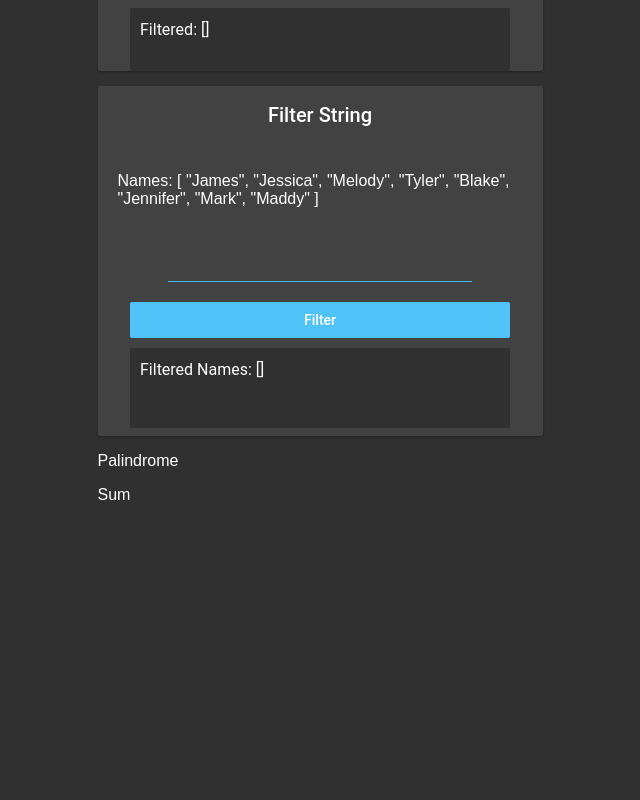
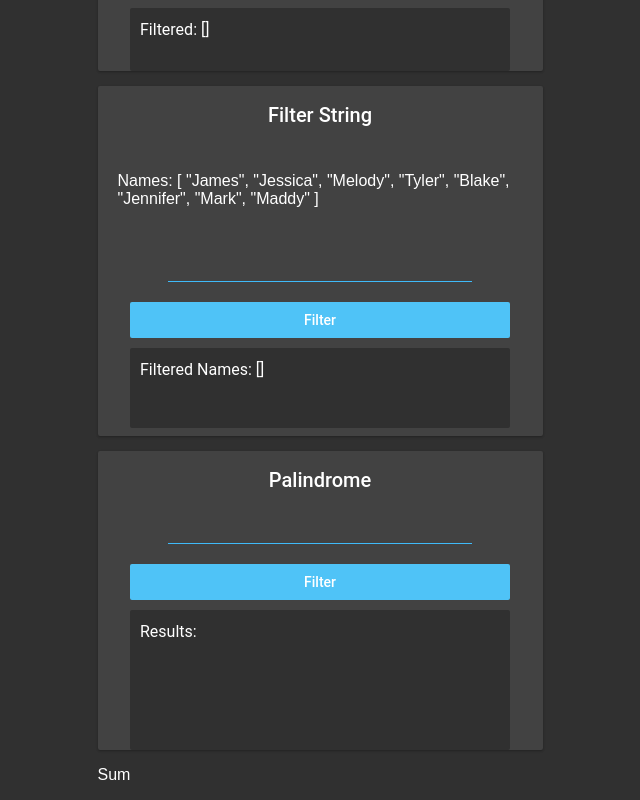
Before and after one commit to sgarner23/React-toy-problems, a React (Create React App) app: page / in a window 1280 px wide. Shown: the part 499-1299 px from the top of the page, without its empty margins (320-960 px from the left). Before the commit the page ends 1019 px from the top, so only its background shows below. Built offline with nearby package versions, Linux system fonts and the light colour scheme.

Commit message:
Palindrome Finished

```diff
--- a/src/components/Topics/EvenAndOdd.js
+++ b/src/components/Topics/EvenAndOdd.js
@@ -7,7 +7,6 @@ const EvenAndOdd = () => {
   const [oddArray, setOddArray] = useState("Odds: []");
 
   function clickHandler(userInput) {
-    console.log(userInput);
     let evens = "";
     let odds = "";
     let splitUserInput = userInput.split(",");
--- a/src/components/Topics/Palindrome.js
+++ b/src/components/Topics/Palindrome.js
@@ -1,9 +1,43 @@
 import React from "react";
+import { useState } from "react";
 
 const Palindrome = () => {
+  const [userInput, setUserInput] = useState("");
+  const [responseText, setResponseText] = useState("Results:");
+
+  function clickHandler() {
+    let reverseStr = [];
+    let userPhrase = userInput.replace(/\s/g, "").toLowerCase();
+
+    for (let i = userInput.length - 1; i >= 0; i--) {
+      if (userInput.charAt(i) === " ") {
+        continue;
+      }
+      reverseStr.push(userInput.toLowerCase().charAt(i));
+    }
+
+    console.log(reverseStr.join(""));
+    console.log(userPhrase);
+
+    if (reverseStr.join("") === userPhrase) {
+      setResponseText(`Results: true`);
+    } else {
+      setResponseText(`Results: false`);
+    }
+  }
+
   return (
-    <div>
-      <p>Palindrome</p>
+    <div className="puzzleBox filterStrings">
+      <h4>Palindrome</h4>
+      <input
+        className="inputLine"
+        value={userInput}
+        onChange={(e) => setUserInput(e.target.value)}
+      ></input>
+      <button className="confirmationButton" onClick={clickHandler}>
+        Filter
+      </button>
+      <span className="resultsBox">{responseText}</span>
     </div>
   );
 };
--- a/src/index.css
+++ b/src/index.css
@@ -52,7 +52,7 @@ body {
 
 .resultsBox {
   width: 360px;
-  height: 20px;
+  height: 120px;
   padding: 10px;
   border-radius: 2px;
   background-color: #303030;
```
